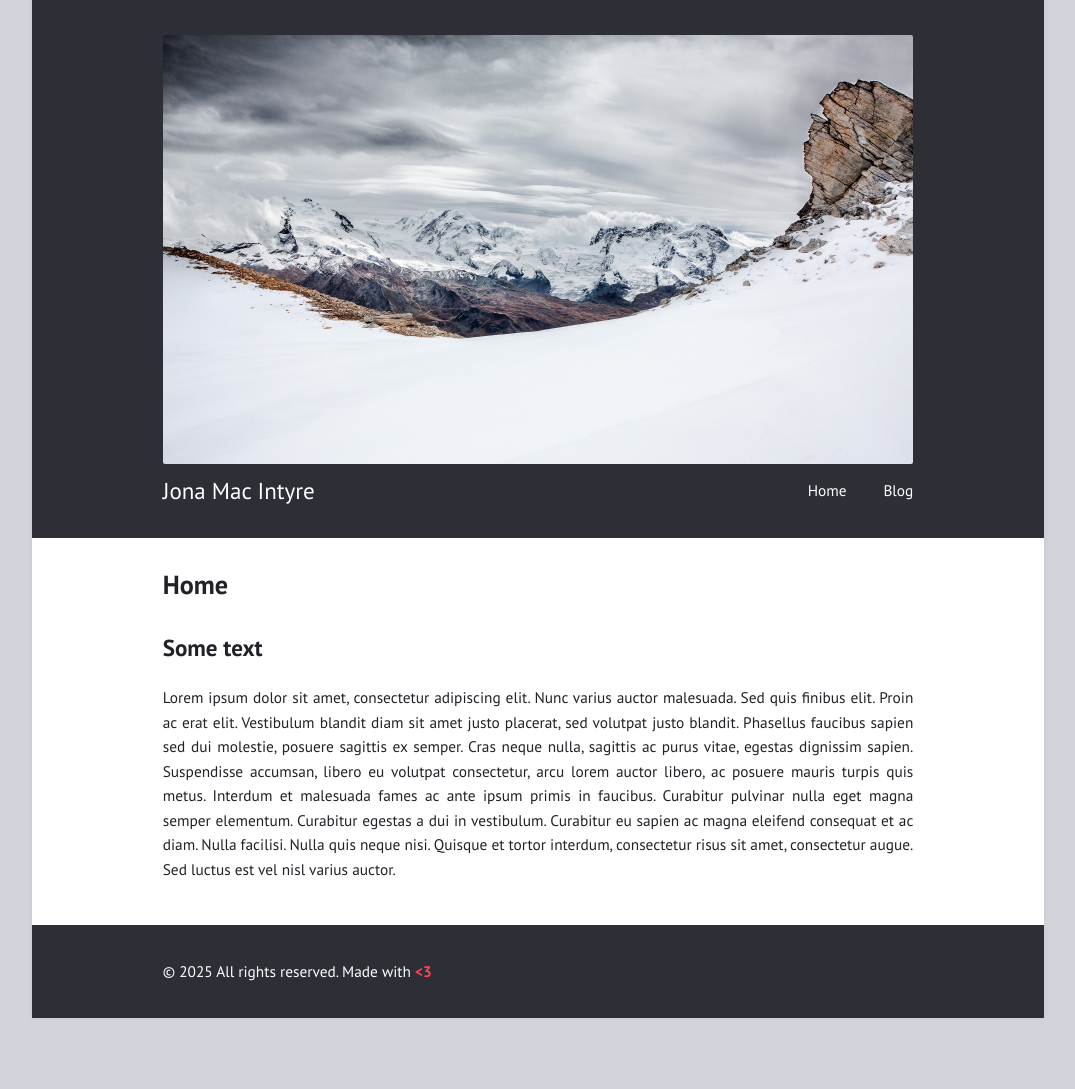
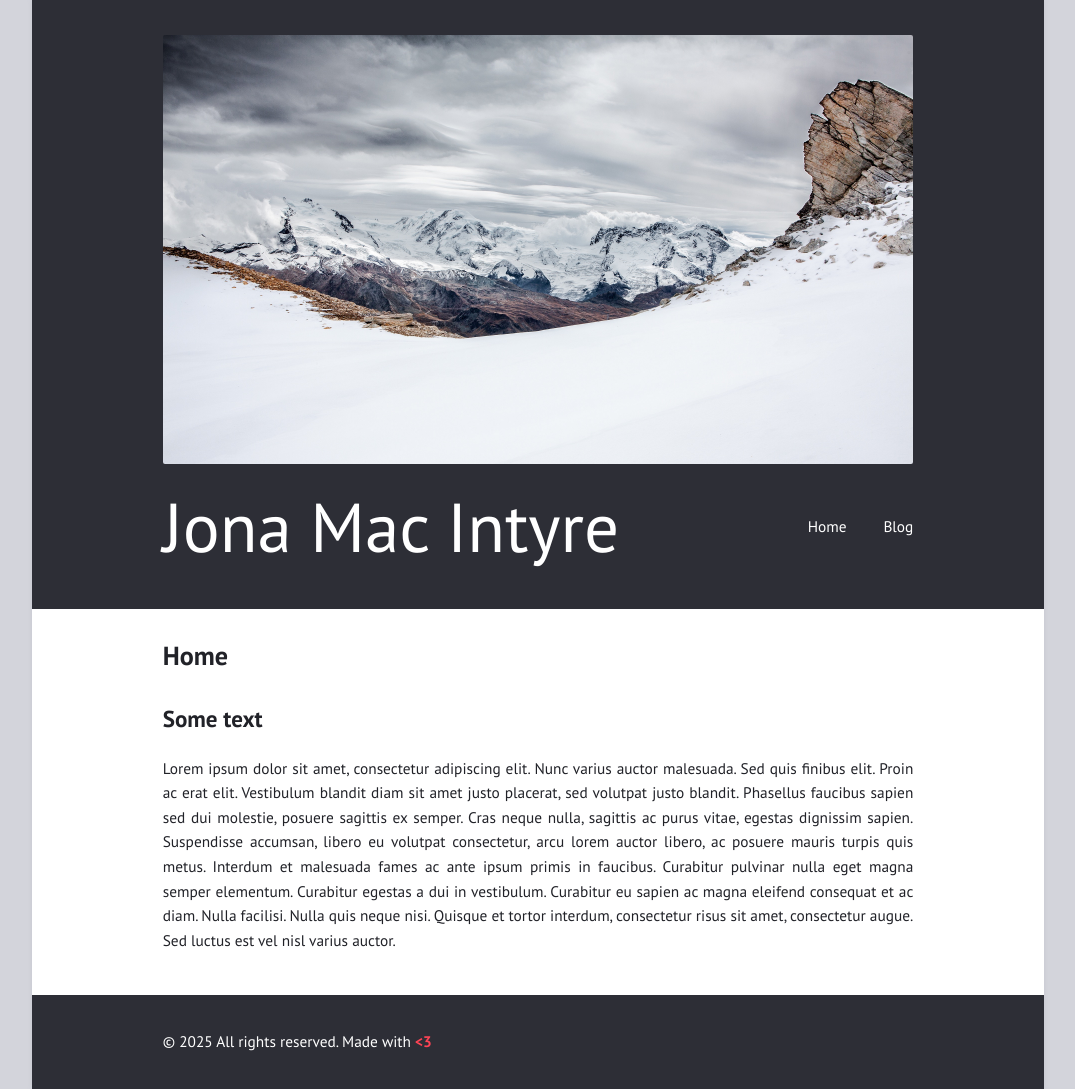
Before and after one commit to macinj1/macinj1.github.io, a Jekyll site: the page built from index.md, in a window 1280 px wide. Shown: the whole page, without its empty margins (102-1177 px from the left). Built offline with Jekyll 4.4.1, drawn with Linux system fonts in a browser that asks for light colours; before the commit the page ends 1018 px from its top, so only the background shows below that.

Commit message:
Update classes.sass

```diff
--- a/_sass/classes.sass
+++ b/_sass/classes.sass
@@ -1,5 +1,5 @@
 .title
-  font-size: 1.5em
+  font-size: 4.5em
 
 .more
   margin: 2em 0 1em
```
